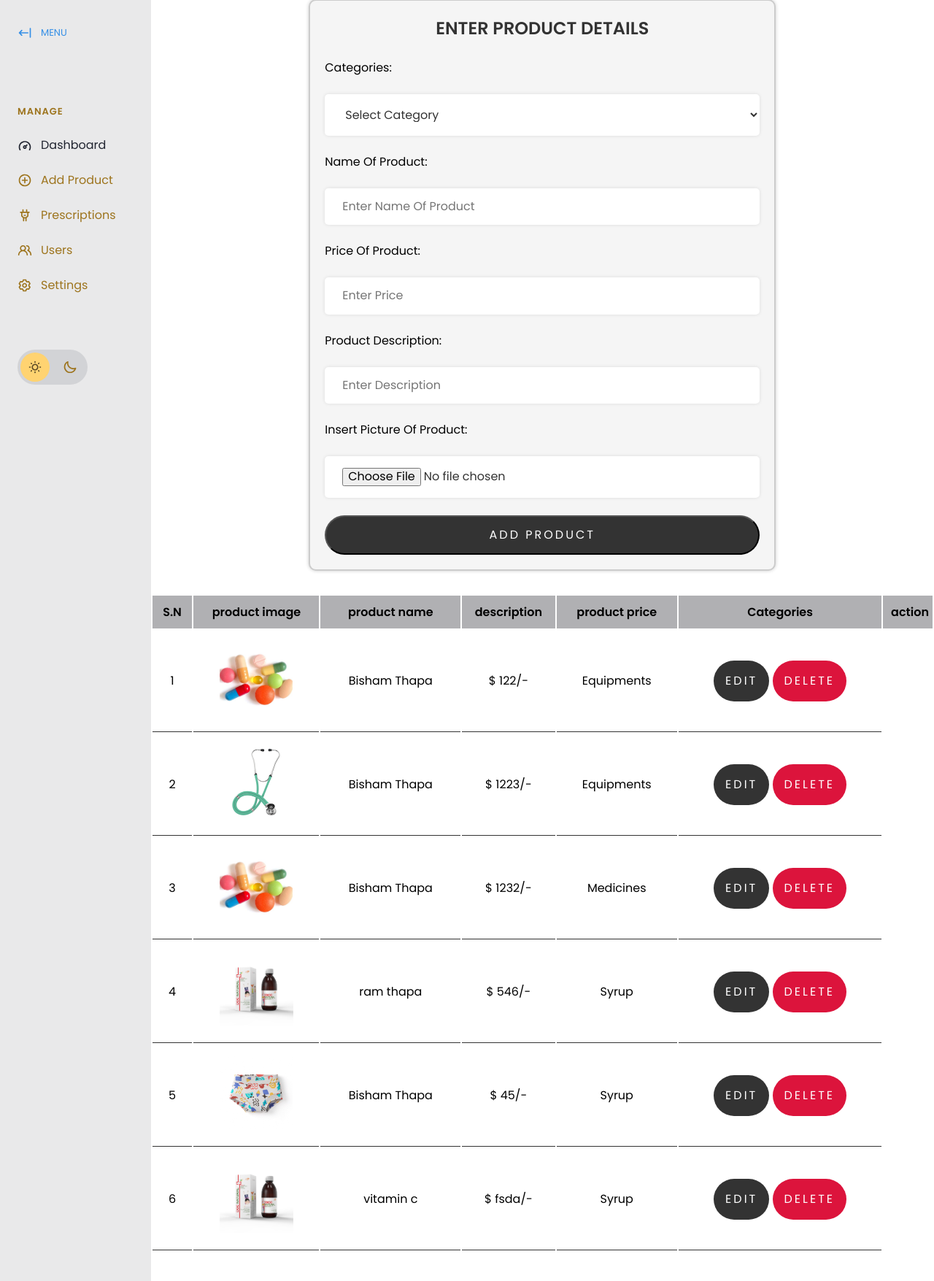
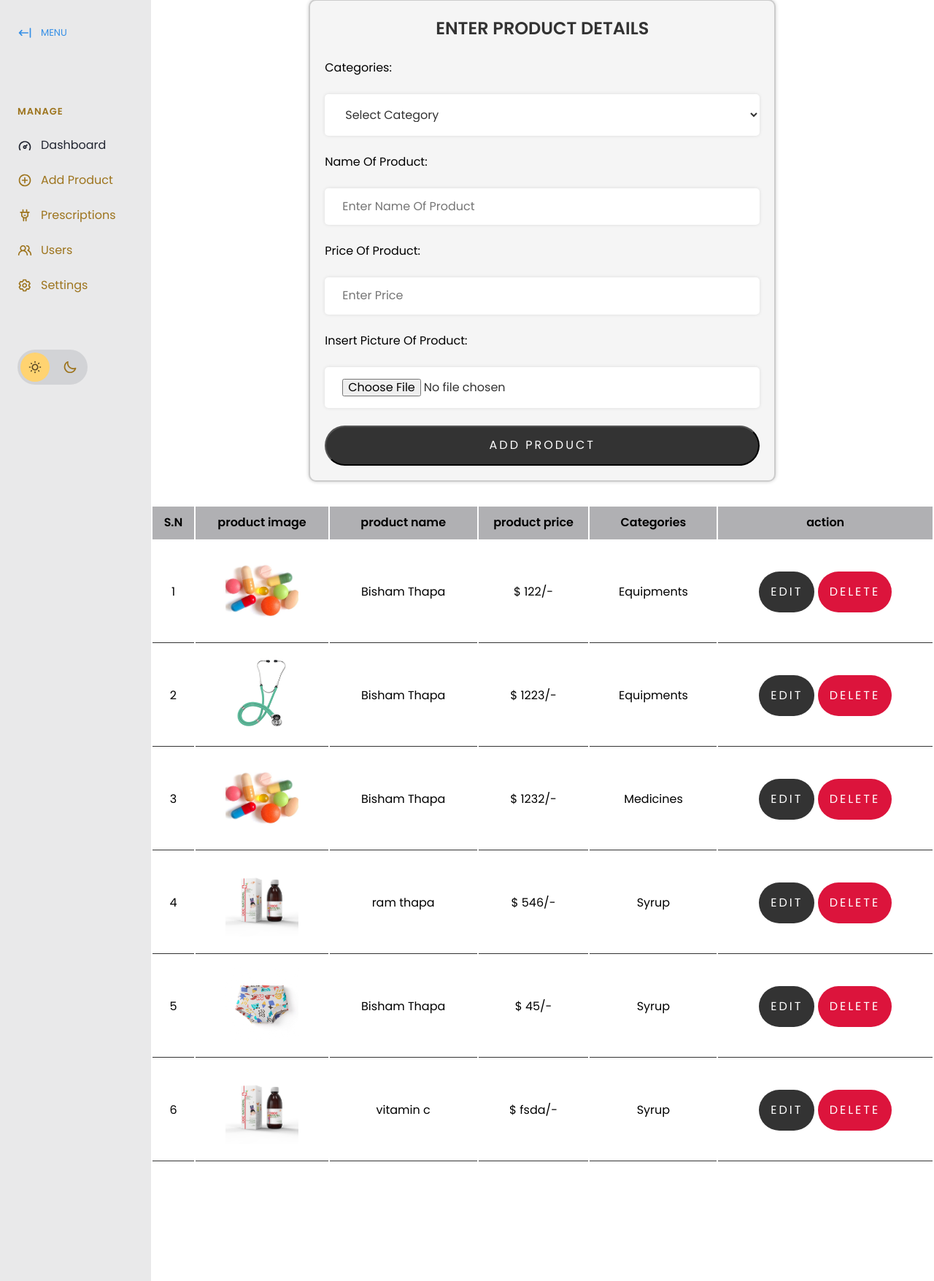
Before and after one commit to BishamThapaGithub/KiddoKart, a PHP site: page /addproduct.php in a window 1280 px wide. Shown: the part 69-1824 px from the top of the page at 73% size. Run offline with PHP 8.4, Linux system fonts and the light colour scheme; data comes from the database, SQL or seed files in the repository.

Commit message:
8/25/2023

```diff
--- a/K-Pharma-main/K-Pharma-main/php/addproduct.php
+++ b/K-Pharma-main/K-Pharma-main/php/addproduct.php
@@ -299,10 +299,6 @@ if (isset($_GET['delete'])) {
                <br>
                <input type="number" placeholder="Enter Price" name="product_price" class="box">
                <br>
-               Product Description:
-               <br>
-               <input type="text" placeholder="Enter Description" name="product_price" class="box">
-               <br>
                Insert Picture Of Product:
                <br>
                <input type="file" accept="image/jpg, image/png, image/jpeg" name="product_img" class="box">
@@ -325,7 +321,7 @@ if (isset($_GET['delete'])) {
                         <th>S.N</th>
                         <th>product image</th>
                         <th>product name</th>
-                        <th>description</th>
+
                         <th>product price</th>
                         <th>Categories</th>
                         <th>action</th>
@@ -349,7 +345,7 @@ if (isset($_GET['delete'])) {
                            <?php echo $row['c_title']; ?>
                         </td>
                         <td>
-                           <a href="./update.php?edit=<?php echo $row['c_id']; ?>" class="btn" style="width: fit-content;">
+                           <a href="./update.php?edit=<?php echo $row['id']; ?>" class="btn" style="width: fit-content;">
                               edit
                            </a>
                            <a href="addproduct.php?delete=<?php echo $row['c_id']; ?>" class="btn"
```
